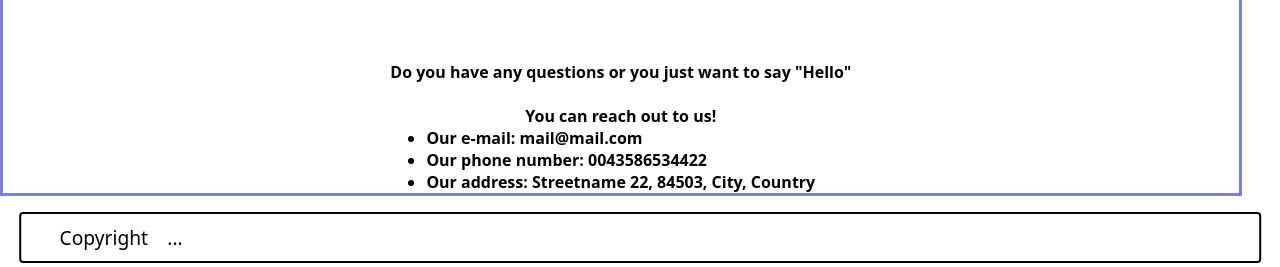
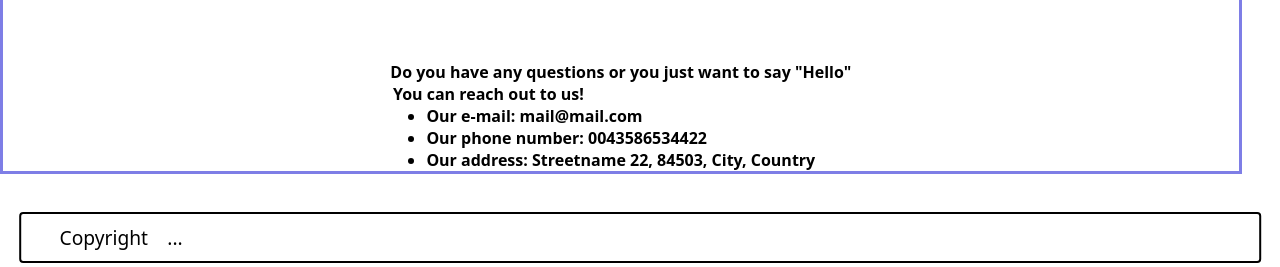
Before and after one commit to RileyManda/awesome-books, a website with bundled scripts: page index.html in a window 1280 px wide. Shown: the part 533-800 px from the top of the page. Built offline with nearby package versions, Linux system fonts and the light colour scheme.

```diff
--- a/index.html
+++ b/index.html
@@ -44,8 +44,7 @@
 
         <section class="section-container" id="contact-section">
             <h2>Contact information</h2>
-            <p>Do you have any questions or you just want to say "Hello"</p> <br>
-            <p>You can reach out to us!</p>
+            <p>Do you have any questions or you just want to say "Hello" <br> &ThinSpace;You can reach out to us!</p>
             <ul>
                 <li>Our e-mail: mail@mail.com</li>
                 <li>Our phone number: 0043586534422</li>
```
